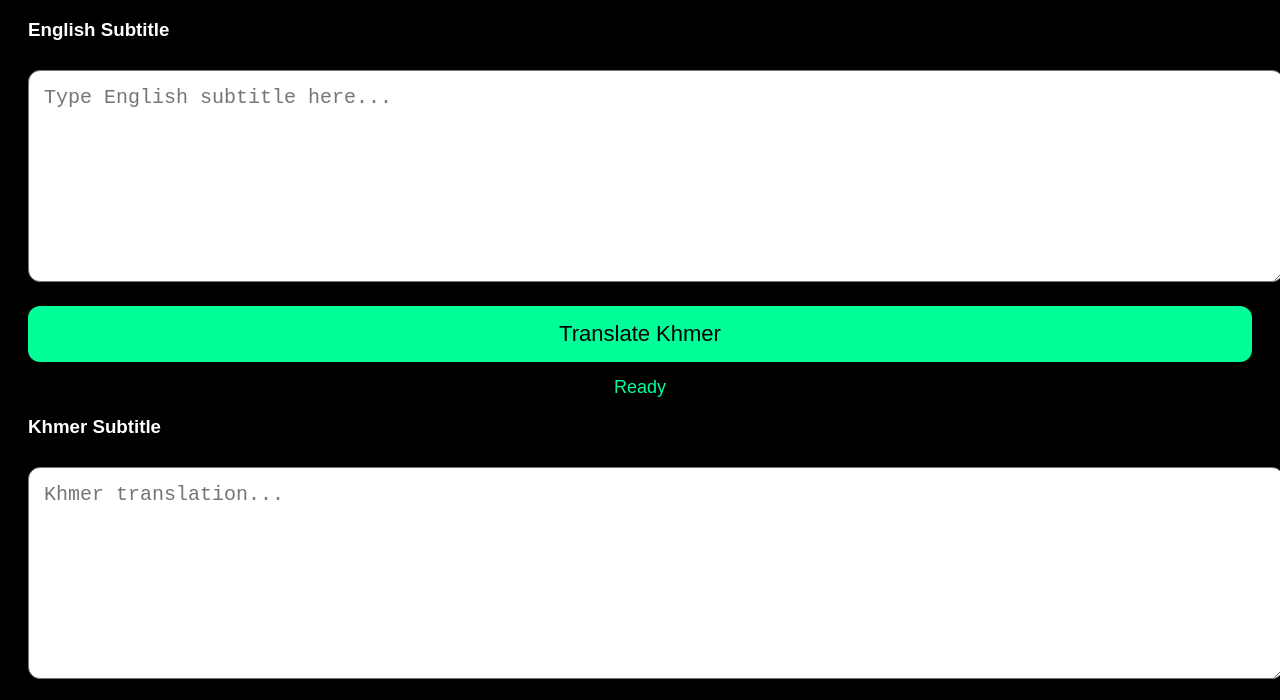
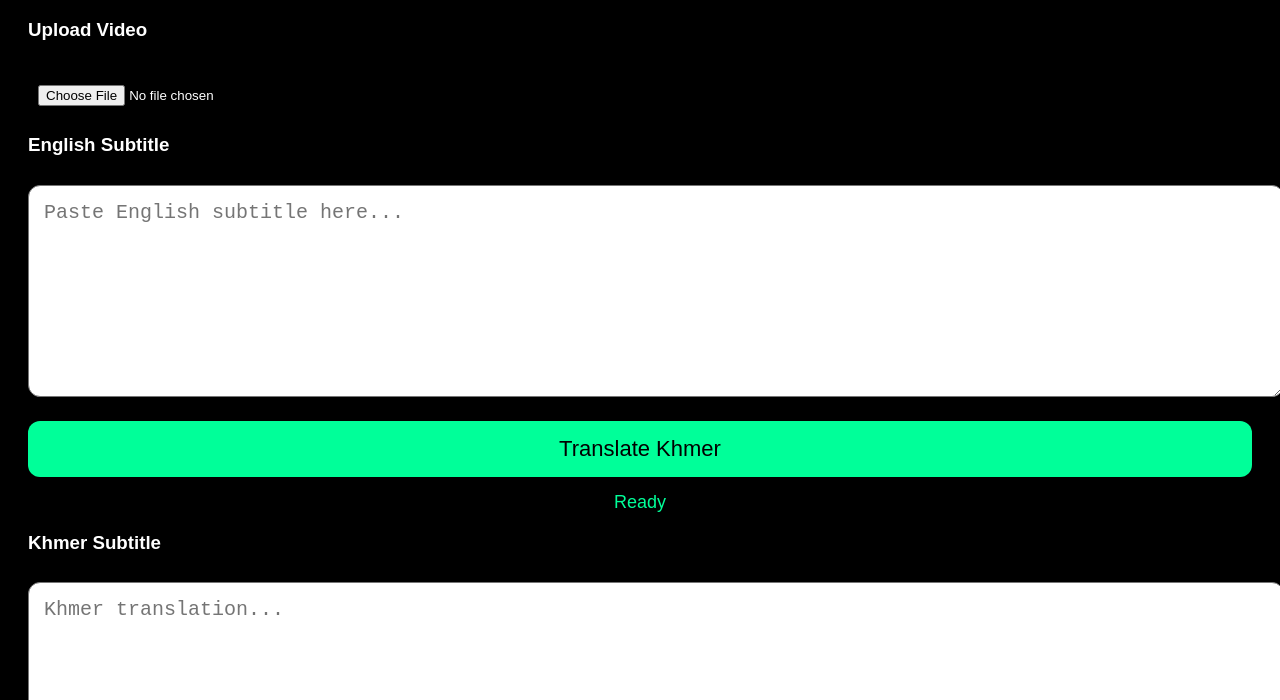
Before and after one commit to nakforver/ai-subtitle, a website: page public/index.html in a window 1280 px wide. Shown: the part 89-789 px from the top of the page. Drawn offline with Linux system fonts and the light colour scheme.

Commit message:
Update index.html

```diff
--- a/public/index.html
+++ b/public/index.html
@@ -2,12 +2,11 @@
 <html>
 <head>
 <meta charset="UTF-8">
-<meta name="viewport" content="width=device-width,initial-scale=1">
+<meta name="viewport" content="width=device-width, initial-scale=1">
 
 <title>AI Khmer Subtitle</title>
 
 <style>
-
 body{
 background:#000;
 color:white;
@@ -18,6 +17,12 @@ padding:20px;
 h1{
 text-align:center;
 color:#00ff99;
+}
+
+input[type=file]{
+width:100%;
+padding:10px;
+margin-top:15px;
 }
 
 textarea{
@@ -46,7 +51,6 @@ font-size:18px;
 color:#00ff99;
 text-align:center;
 }
-
 </style>
 </head>
 
@@ -54,11 +58,18 @@ text-align:center;
 
 <h1>AI Khmer Subtitle</h1>
 
+<h3>Upload Video</h3>
+
+<input
+type="file"
+id="videoInput"
+accept="video/*">
+
 <h3>English Subtitle</h3>
 
 <textarea
 id="detectedText"
-placeholder="Type English subtitle here..."
+placeholder="Paste English subtitle here..."
 ></textarea>
 
 <button id="generateBtn">
```
